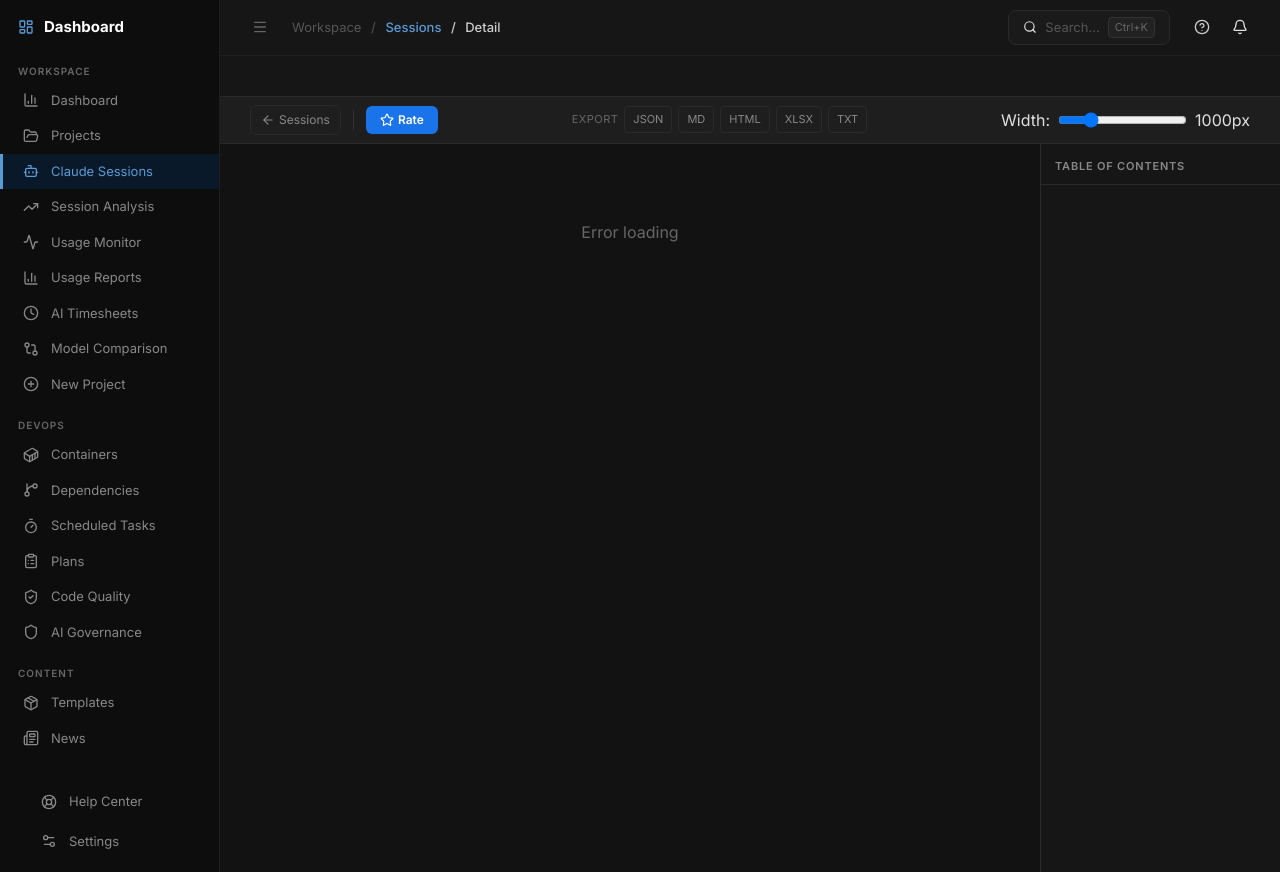
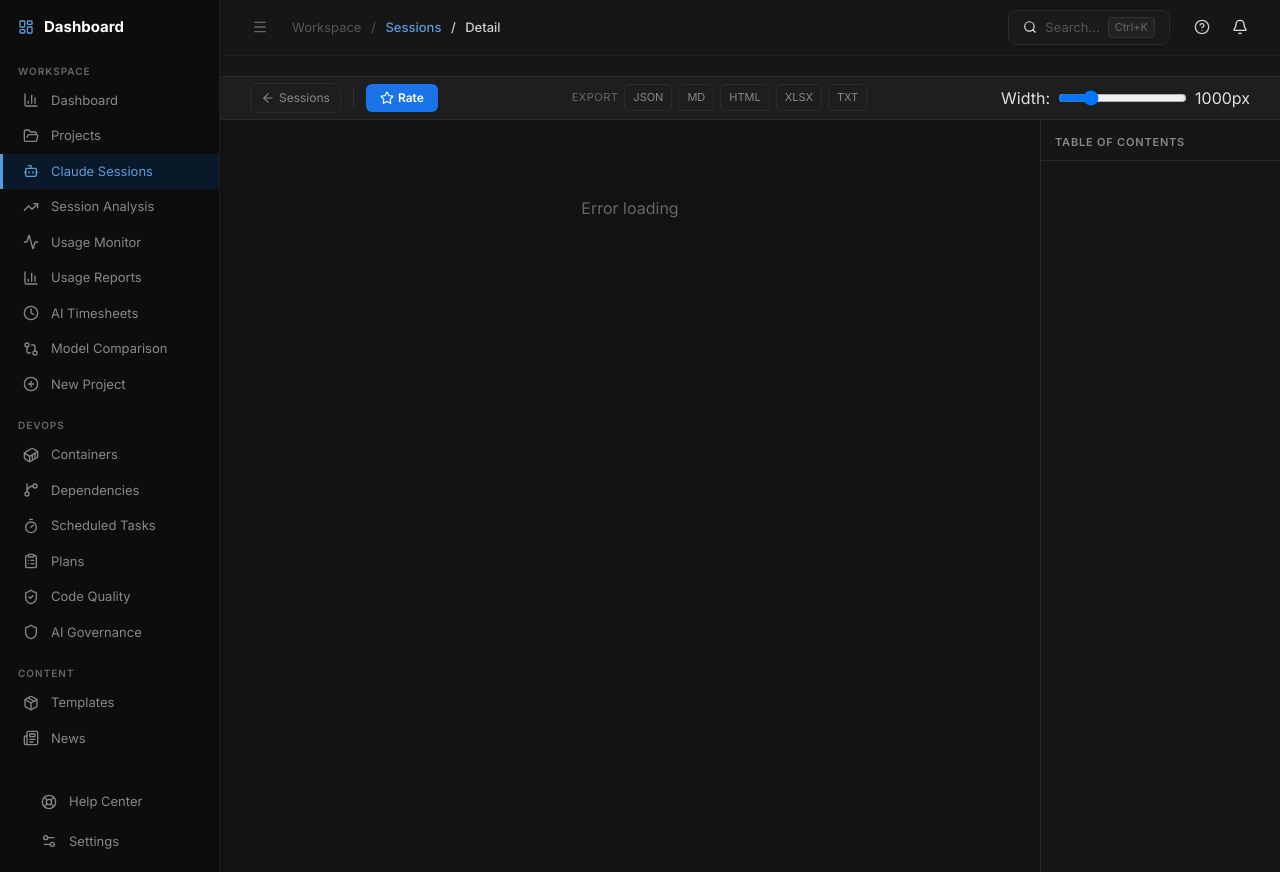
Before and after one commit to web-werkstatt/session-pilot, a Flask app: page /sessions/1 in a window 1280 px wide. Run offline with Flask 3, Linux system fonts and the light colour scheme; data that the repository does not hold is empty; some libraries are stand-ins or nearby versions.

Commit message:
fix: Meta-Bar + Export-Bar sticky am oberen Rand
Beide Bars in .sd-sticky-header gewrappt (position: sticky, top: 0).
Scrollen im Chat-Verlauf laesst Header oben stehen.
Padding reduziert fuer kompaktere Darstellung.

Co-Authored-By: Claude Opus 4.6 (1M context) <noreply@anthropic.com>

```diff
--- a/static/css/session-detail.css
+++ b/static/css/session-detail.css
@@ -1,10 +1,11 @@
 /* Session Detail */
+.sd-sticky-header { position: sticky; top: 0; z-index: 40; }
 .meta-bar {
     background: var(--bg-surface);
-    padding: 20px 30px;
+    padding: 10px 30px;
     display: flex;
     flex-direction: column;
-    gap: 16px;
+    gap: 6px;
     border-bottom: 1px solid var(--border-subtle);
 }
 .meta-header {
@@ -50,7 +51,7 @@
 /* Export Bar */
 .export-bar {
     background: var(--bg-elevated);
-    padding: 8px 30px;
+    padding: 6px 30px;
     display: flex;
     align-items: center;
     gap: 12px;
--- a/templates/session_detail.html
+++ b/templates/session_detail.html
@@ -12,9 +12,9 @@
 {% block topbar_actions %}{% endblock %}
 
 {% block content %}
-    <div class="meta-bar" id="metaBar"></div>
-
-    <div class="export-bar" id="outcomeBar">
+    <div class="sd-sticky-header">
+        <div class="meta-bar" id="metaBar"></div>
+        <div class="export-bar" id="outcomeBar">
         <div class="export-left">
             <a class="sd-back-btn" href="/sessions"><i data-lucide="arrow-left" class="icon icon-sm"></i> Sessions</a>
             <div class="export-sep"></div>
@@ -36,6 +36,7 @@
             <input type="range" id="widthSlider" min="600" max="2400" step="100" oninput="setWidth(this.value)">
             <span id="widthLabel"></span>
         </div>
+    </div>
     </div>
 
     <div class="session-layout">
```
